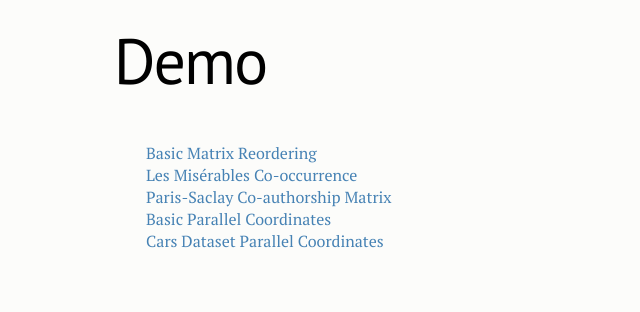
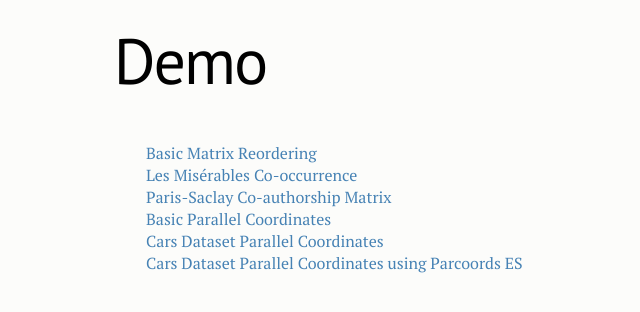
Before and after one commit to jdfekete/reorder.js, a website: page examples/index.html in a window 1280 px wide. Shown: the whole page, without its empty margins (450-1090 px from the left). Drawn offline with Linux system fonts and the light colour scheme.

Commit message:
add example using parcoords-es

```diff
--- a/examples/index.html
+++ b/examples/index.html
@@ -48,6 +48,9 @@
         <li>
             <a href="cars/index.html">Cars Dataset Parallel Coordinates</a>
         </li>
+        <li>
+            <a href="cars/index-es.html">Cars Dataset Parallel Coordinates using Parcoords ES</a>
+        </li>
     </ul>
 </body>
 </html>
```
